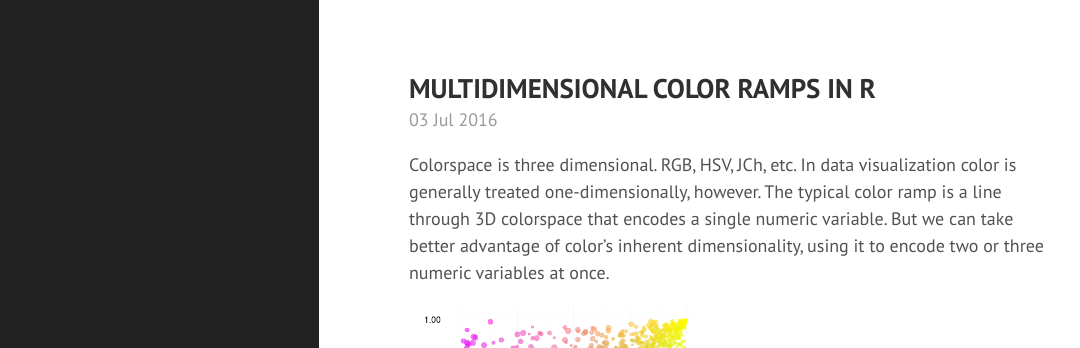
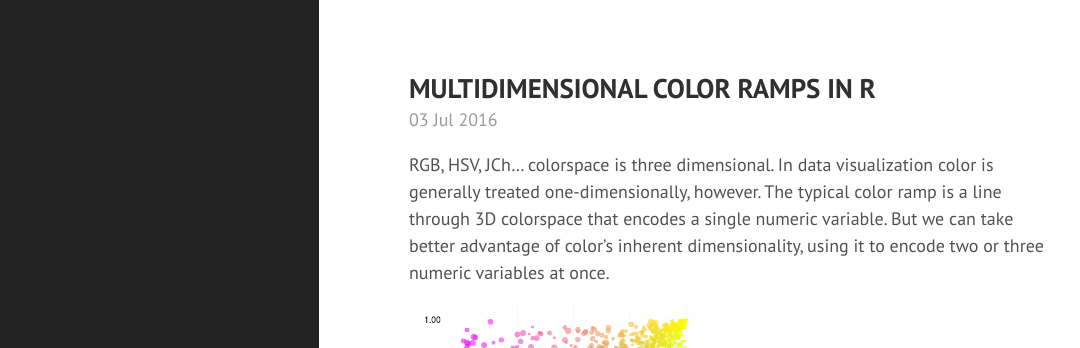
Before and after one commit to matthewkling/matthewkling.github.io, a Jekyll site: the page built from _posts/2016-07-03-colormap.md, in a window 1280 px wide and 900 px high. Shown: the top 348 px of the window, without its empty margins (5-1085 px from the left). Built offline with Jekyll 4.4.1, drawn with Linux system fonts in a browser that asks for light colours; Markdown is read by kramdown in place of the engine named in the settings; some of the changed text lies outside the part shown.

Commit message:
correct typo

```diff
--- a/_posts/2016-07-03-colormap.md
+++ b/_posts/2016-07-03-colormap.md
@@ -3,7 +3,7 @@ layout: post
 title: MULTIDIMENSIONAL COLOR RAMPS IN R
 ---
 
-Colorspace is three dimensional. RGB, HSV, JCh, etc. In data visualization color is generally treated one-dimensionally, however. The typical color ramp is a line through 3D colorspace that encodes a single numeric variable. But we can take better advantage of color's inherent dimensionality, using it to encode two or three numeric variables at once.
+RGB, HSV, JCh... colorspace is three dimensional. In data visualization color is generally treated one-dimensionally, however. The typical color ramp is a line through 3D colorspace that encodes a single numeric variable. But we can take better advantage of color's inherent dimensionality, using it to encode two or three numeric variables at once.
 
 ![Minority versus poverty](/assets/minority_vs_poverty.png)
 
@@ -41,7 +41,7 @@ v <- values(clim)
 # map color to the climate variables
 colors <- colors2d(v, c("green", "yellow", "black", "blue"))
 
-# plot the data climate space
+# plot the data in climate space
 par(mfrow=c(1,2))
 plot(v, col=colors, pch=16,
      xlab="precip of wettest month (mm)",
```
